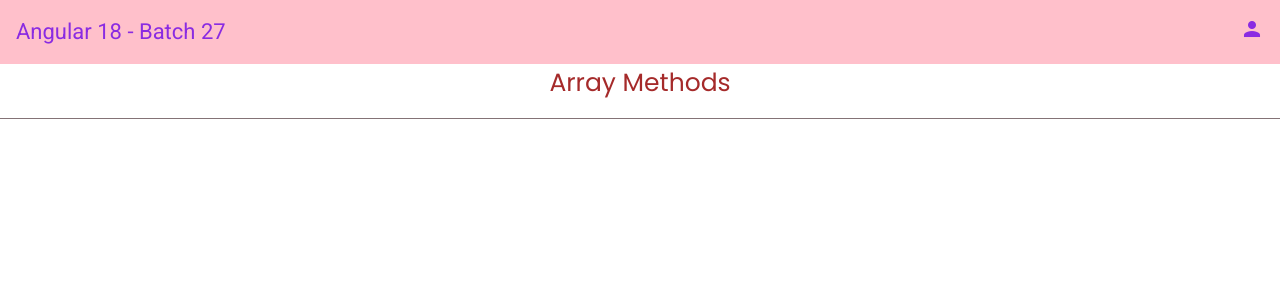
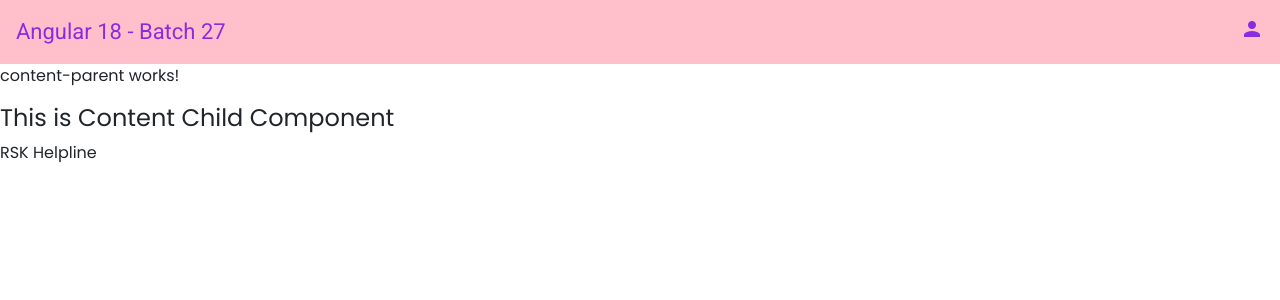
Before and after one commit to SatishKonduru/batch27, an Angular app: page / in a window 1280 px wide. Shown: the top 300 px of the page. Built offline with nearby package versions, Linux system fonts and the light colour scheme.

Commit message:
@ContentChild

```diff
--- a/src/app/app.component.html
+++ b/src/app/app.component.html
@@ -26,4 +26,20 @@
 
 <!-- <app-view-child></app-view-child> -->
 <!-- <app-parent></app-parent> -->
-<app-array-methods></app-array-methods>
+<!-- <app-array-methods></app-array-methods> -->
+
+<app-content-parent>
+  <app-content-child data="Satish Konduru">
+    <h1 header1>Heading 1</h1>
+    <p para1>Paragraph 1</p>
+    <h3 foot1>Footer 1</h3>
+
+    <h1 header2>Heading 2</h1>
+    <p para2>Paragraph 2</p>
+    <h3 foot2>Footer 2</h3>
+  </app-content-child>
+  <!-- <app-content-child data1="Satish Konduru"></app-content-child>
+  <app-content-child data2="Satish Konduru"></app-content-child>
+  <app-content-child data="Satish Konduru"></app-content-child>
+  <app-content-child data="Satish Konduru"></app-content-child> -->
+</app-content-parent>
--- a/src/app/app.component.ts
+++ b/src/app/app.component.ts
@@ -15,6 +15,8 @@ import { SenderComponent } from './components/sender/sender.component';
 import { ViewChildComponent } from './components/view-child/view-child.component';
 import { ParentComponent } from './components/parent/parent.component';
 import { ArrayMethodsComponent } from './components/array-methods/array-methods.component';
+import { ContentParentComponent } from './components/content-parent/content-parent.component';
+import { ContentChildComponent } from './components/content-child/content-child.component';
 
 @Component({
   selector: 'app-root',
@@ -36,6 +38,8 @@ import { ArrayMethodsComponent } from './components/array-methods/array-methods.
     ViewChildComponent,
     ParentComponent,
     ArrayMethodsComponent,
+    ContentParentComponent,
+    ContentChildComponent,
   ],
   templateUrl: './app.component.html',
   styleUrl: './app.component.css',
--- /dev/null
+++ b/src/app/components/content-child/content-child.component.html
@@ -0,0 +1,10 @@
+<h4>This is Content Child Component</h4>
+{{ data }}
+
+<!-- <ng-content select="[header1]"></ng-content>
+<ng-content select="[para1]"></ng-content>
+<ng-content select="[foot1]"></ng-content>
+
+<ng-content select="[header2]"></ng-content>
+<ng-content select="[para2]"></ng-content>
+<ng-content select="[foot2]"></ng-content> -->
--- /dev/null
+++ b/src/app/components/content-child/content-child.component.ts
@@ -0,0 +1,15 @@
+import { Component, Input } from '@angular/core';
+
+@Component({
+  selector: 'app-content-child',
+  standalone: true,
+  imports: [],
+  templateUrl: './content-child.component.html',
+  styleUrl: './content-child.component.css',
+})
+export class ContentChildComponent {
+  @Input() data;
+  ngOnInit() {
+    this.data = 'RSK Helpline';
+  }
+}
--- /dev/null
+++ b/src/app/components/content-parent/content-parent.component.html
@@ -0,0 +1,2 @@
+<p>content-parent works!</p>
+<ng-content></ng-content>
--- /dev/null
+++ b/src/app/components/content-parent/content-parent.component.ts
@@ -0,0 +1,19 @@
+import { Component, ContentChild, OnInit } from '@angular/core';
+import { ContentChildComponent } from '../content-child/content-child.component';
+
+@Component({
+  selector: 'app-content-parent',
+  standalone: true,
+  imports: [ContentChildComponent],
+  templateUrl: './content-parent.component.html',
+  styleUrl: './content-parent.component.css',
+})
+export class ContentParentComponent {
+  @ContentChild(ContentChildComponent) cChild: ContentChildComponent;
+  // ngOnInit() {
+  //   console.log('Child Value in Parent: ', this.cChild.data);
+  // }
+  ngAfterContentInit() {
+    console.log('Child Value in Parent: ', this.cChild.data);
+  }
+}
```
Also changed, not shown: src/app/components/content-child/content-child.component.css (added), src/app/components/content-parent/content-parent.component.css (added).
